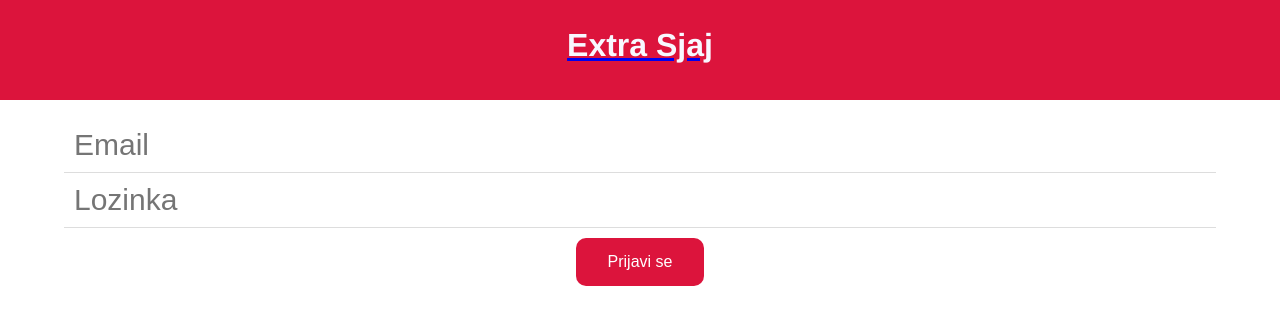
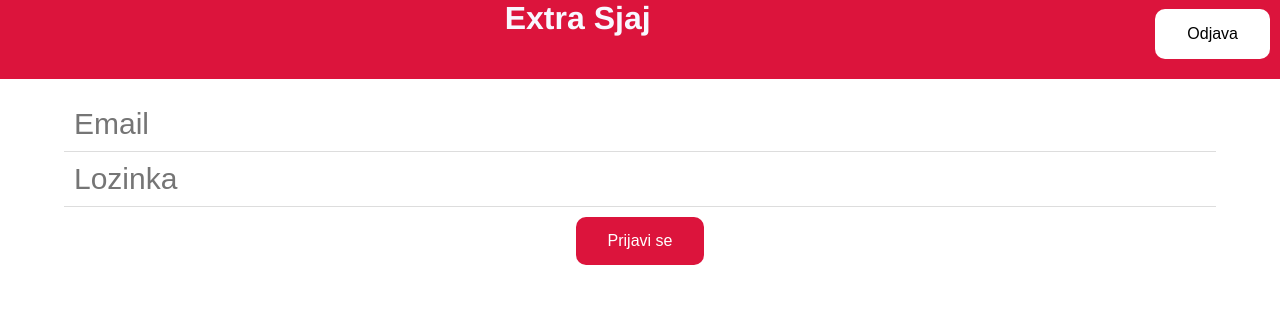
Before and after one commit to ilhankalac/extra-sjaj, a Vue app: page /prijava in a window 1280 px wide. Shown: the top 324 px of the page. Built offline with nearby package versions, Linux system fonts and the light colour scheme; no server answers.

Commit message:
logout from the firebase

```diff
--- a/src/App.vue
+++ b/src/App.vue
@@ -1,17 +1,33 @@
 <template>
   <header>
-    <router-link :to="{ name: 'LoginForm' }">
+    <div style="display:flex">
       <h1>Extra Sjaj</h1>
-    </router-link>
+      <button style="background-color: white; color: black; margin-top:30px; margin-right: 10px" @click="handleClick">Odjava</button>
+    </div>
   </header>
   <br />
   <router-view />
 </template>
 <script>
 import Customers from "./views/Customer/Customers.vue";
+import useLogout from "./composables/useLogout";
+import { useRouter } from "vue-router";
+
 export default {
   components: {
     Customers,
+  },
+  setup() {
+    const { logout, error } = useLogout();
+    const router = useRouter();
+
+    const handleClick = async () => {
+      console.log("dada");
+      await logout();
+      router.push({ name: "LoginForm" });
+    };
+
+    return { handleClick };
   },
 };
 </script>
@@ -25,7 +41,7 @@ header {
 }
 
 h1 {
-  height: 90%;
+  height: 100%;
   width: 100%;
   display: flex;
   align-items: center;
--- /dev/null
+++ b/src/composables/useLogout.js
@@ -0,0 +1,22 @@
+import { ref } from "vue";
+import { projectAuth } from "../firebase/config";
+
+const error = ref("");
+const logout = async () => {
+  error.value = null;
+
+  console.log("dovde");
+
+  try {
+    await projectAuth.signOut();
+  } catch (error) {
+    error.value = "Neuspesna odjava!";
+    console.log(error);
+  }
+};
+
+const useLogout = () => {
+  return { logout, error };
+};
+
+export default useLogout;
--- a/src/router/index.js
+++ b/src/router/index.js
@@ -9,7 +9,7 @@ const requireAuth = (to, from, next) => {
   // CHECKING IF THE USER IS ALREADY LOGGED IN (FOR RELOADING PAGES)
   projectAuth.onAuthStateChanged(function(user) {
     if (!user) next({ name: "LoginForm" });
-    next();
+    else next();
   });
 };
 
```
